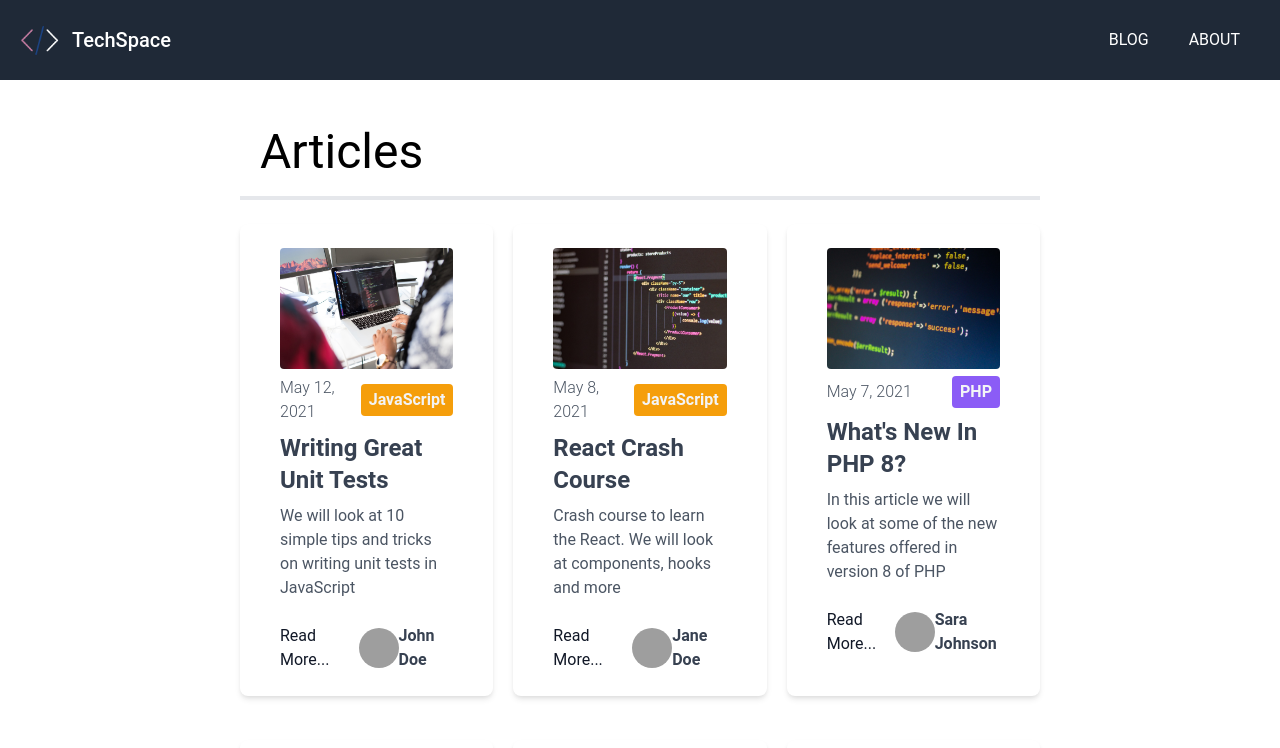
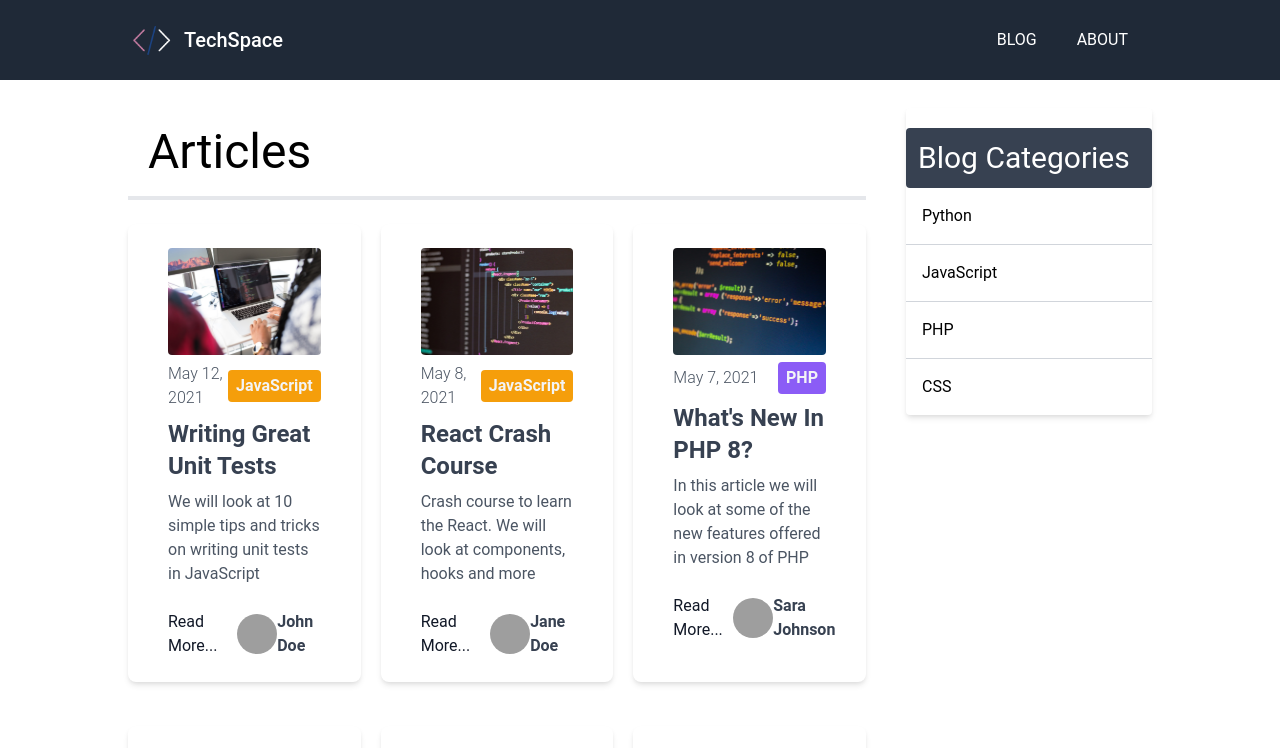
Before and after one commit to shashanksoni61/TechSpace-blog, a Next.js app: page /blog/page/1 in a window 1280 px wide. Shown: the top 748 px of the page. Built offline with nearby package versions, Linux system fonts and the light colour scheme; grey boxes are pictures that could not be loaded.

Commit message:
Blog Category finished

```diff
--- /dev/null
+++ b/components/CategoryList.js
@@ -0,0 +1,19 @@
+import Link from 'next/link';
+import { useState } from 'react';
+export default function CategoryList({ categories }) {
+  const [toggle, setToggle] = useState(false);
+  return (
+    <div className='w-full pt-5 bg-white shadow-md rounded'>
+      <h3 className='text-3xl p-3 rounded bg-gray-700 text-white'>
+        Blog Categories
+      </h3>
+      <ul className={`flex flex-col divide-y divide-gray-300`}>
+        {categories.map((category, i) => (
+          <Link key={i} href={`/blog/category/${category.toLowerCase()}`}>
+            <li className='p-4 cursor-pointer'>{category}</li>
+          </Link>
+        ))}
+      </ul>
+    </div>
+  );
+}
--- a/components/Header.js
+++ b/components/Header.js
@@ -3,7 +3,7 @@ import Image from 'next/image';
 
 function Header() {
   return (
-    <header className='bg-gray-800 text-white shadow-w-full'>
+    <header className='bg-gray-800 text-white shadow-w-full lg:px-28'>
       <div className='container mx-auto flex flex-wrap p-5 flex-col md:flex-row items-center'>
         <Link href='/'>
           <a className='flex md:w-1/5 title-font font-medium items-center md:justify-start mb-4 md:mb-0'>
--- a/components/Layout.js
+++ b/components/Layout.js
@@ -13,7 +13,7 @@ const Layout = ({ title, children, keywords, description }) => {
       </Head>
 
       <Header />
-      <main className='container mx-auto my-7 lg:px-60'>{children}</main>
+      <main className='container mx-auto my-7 lg:px-32'>{children}</main>
     </div>
   );
 };
--- a/pages/blog/[slug].js
+++ b/pages/blog/[slug].js
@@ -3,8 +3,6 @@ import path from 'path';
 import Link from 'next/link';
 import Image from 'next/image';
 import matter from 'gray-matter';
-import { Prism as SyntaxHighlighter } from 'react-syntax-highlighter';
-import { atomDark } from 'react-syntax-highlighter/dist/cjs/styles/prism';
 import ReactMarkdown from 'react-markdown';
 import Layout from '../../components/Layout';
 import CategoryLabel from '../../components/CategoryLabel';
@@ -27,9 +25,11 @@ export default function SinglePostPage({ slug, frontMatter, content }) {
   return (
     <Layout title={title}>
       <Link href='/blog'>
-        <a className='px-10'>Go Back</a>
+        <a className='ml-10 bg-gray-700 text-white p-1.5 rounded mb-5'>
+          Go Back
+        </a>
       </Link>
-      <div className='w-full px-10 py-6 lg:mx-auto bg-white shadow-md rounded-sm  '>
+      <div className='w-full px-10 py-6 lg:px-56 bg-white shadow-md rounded-sm  '>
         <div className='flex justify-between items-center mt-4'>
           <h1 className='text-4xl mb-6'>{title}</h1>
           <CategoryLabel label={category} />
--- a/pages/blog/category/[category_name].js
+++ b/pages/blog/category/[category_name].js
@@ -5,10 +5,13 @@ import Link from 'next/link';
 import Layout from '../../../components/Layout';
 import Post from '../../../components/Post';
 import { sortByDate } from '../../../util';
+import CategoryList from '../../../components/CategoryList';
 
-export default function BlogCategoryPage({ posts, categoryName }) {
+export default function BlogCategoryPage({ posts, categoryName, categories }) {
   return (
     <Layout>
+      <div className='flex justify-between'>
+        <div className='w-3/4 mr-10'>
           <h1 className='text-5xl border-b-4 p-5 font-bold'>
             All {categoryName[0].toUpperCase() + categoryName.slice(1)} Posts
           </h1>
@@ -16,6 +19,11 @@ export default function BlogCategoryPage({ posts, categoryName }) {
             {posts.map((post, index) => (
               <Post key={index} post={post} />
             ))}
+          </div>
+        </div>
+        <div className='w-1/4'>
+          <CategoryList categories={categories} />
+        </div>
       </div>
       <Link href='/blog'>
         <a className='block text-center border border-gray-500 text-gray-800 rounded-md py-4 my-5 transition duration-500 ease select-none hover:text-white hover:bg-gray-900 focus:outline-none focus:shadow-outline w-full'>
@@ -41,6 +49,10 @@ export async function getStaticProps({ params: { category_name } }) {
     };
   });
 
+  const categories = posts.map(post => post.frontMatter.category);
+  const uniqueCategories = [...new Set(categories)];
+  console.log(uniqueCategories);
+
   const categoryPosts = posts.filter(
     post => post.frontMatter.category.toLowerCase() === category_name
   );
@@ -49,6 +61,7 @@ export async function getStaticProps({ params: { category_name } }) {
     props: {
       posts: categoryPosts.sort(sortByDate),
       categoryName: category_name,
+      categories: uniqueCategories,
     },
   };
 }
--- a/pages/blog/page/[page_index].js
+++ b/pages/blog/page/[page_index].js
@@ -7,10 +7,13 @@ import Post from '../../../components/Post';
 import { sortByDate } from '../../../util';
 import { POSTS_PER_PAGE, POST_PER_PAGE } from '../../../config';
 import Pagination from '../../../components/Pagination';
+import CategoryList from '../../../components/CategoryList';
 
-export default function BlogPage({ posts, numPages, currentPage }) {
+export default function BlogPage({ posts, numPages, currentPage, categories }) {
   return (
     <Layout>
+      <div className='flex justify-between'>
+        <div className='w-3/4 mr-10'>
           <h1 className='text-5xl border-b-4 p-5 '>Articles</h1>
           <div className='grid md:grid-cols-2 lg:grid-cols-3 gap-5'>
             {posts.map((post, index) => (
@@ -18,6 +21,11 @@ export default function BlogPage({ posts, numPages, currentPage }) {
             ))}
           </div>
           <Pagination currentPage={currentPage} numPages={numPages} />
+        </div>
+        <div className='w-1/4'>
+          <CategoryList categories={categories} />
+        </div>
+      </div>
     </Layout>
   );
 }
@@ -57,6 +65,10 @@ export async function getStaticProps({ params }) {
     };
   });
 
+  const categories = posts.map(post => post.frontMatter.category);
+  const uniqueCategories = [...new Set(categories)];
+  console.log(uniqueCategories);
+
   const numPages = Math.ceil(files.length / POSTS_PER_PAGE);
 
   const pageIndex = page - 1;
@@ -70,6 +82,7 @@ export async function getStaticProps({ params }) {
       posts: orderedPosts,
       numPages,
       currentPage: page,
+      categories: uniqueCategories,
     },
   };
 }
```
Lines whose indentation alone changed are shown as unchanged.
